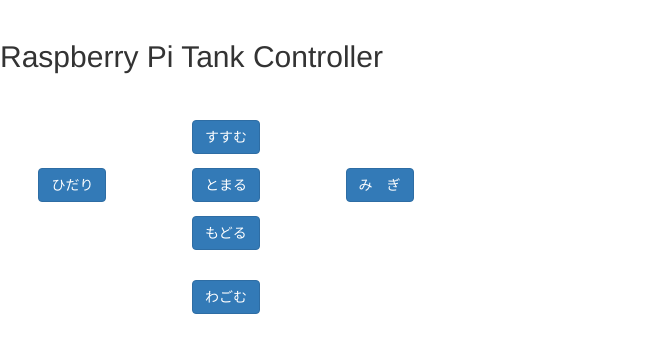
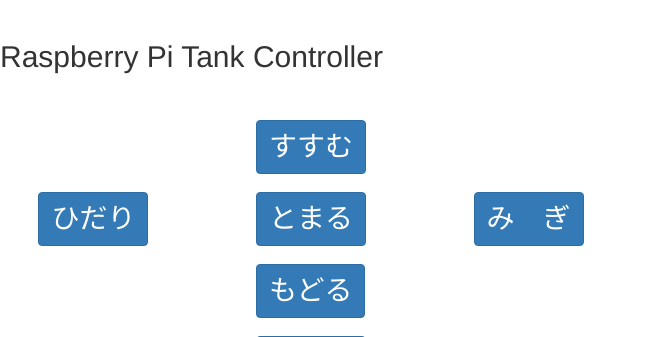
Before and after one commit to watarium/RP_tank, a Flask app: page / in a window 1280 px wide. Shown: the top 337 px of the page, without its empty margins (0-645 px from the left). Run offline with Flask 2, Linux system fonts and the light colour scheme; some libraries are stand-ins or nearby versions.

Commit message:
Change position

```diff
--- a/templates/index.html
+++ b/templates/index.html
@@ -12,15 +12,15 @@
 <body>
       <h2>Raspberry Pi Tank Controller</h2>
       <form action="/motor" method="post">
-          <button type="submit" name="action" value="forward" style="position: absolute; left: 15%; top: 15%" class="btn btn-primary">すすむ</button>
-          <button type="submit" name="action" value="left" style="position: absolute; left: 3%; top: 21%" class="btn btn-primary">ひだり</button>
-          <button type="submit" name="action" value="stop" style="position: absolute; left: 15%; top: 21%" class="btn btn-primary">とまる</button>
-          <button type="submit" name="action" value="right" style="position: absolute; left: 27%; top: 21%" class="btn btn-primary">み　ぎ</button>
-          <button type="submit" name="action" value="back" style="position: absolute; left: 15%; top: 27%" class="btn btn-primary">もどる</button>
-          <button type="submit" name="action" value="shot" style="position: absolute; left: 15%; top: 35%" class="btn btn-primary">わごむ</button>
+          <button type="submit" name="action" value="forward" style="font-size: 200%; position: absolute; left: 20%; top: 15%" class="btn btn-primary">すすむ</button>
+          <button type="submit" name="action" value="left" style="font-size: 200%; position: absolute; left: 3%; top: 24%" class="btn btn-primary">ひだり</button>
+          <button type="submit" name="action" value="stop" style="font-size: 200%; position: absolute; left: 20%; top: 24%" class="btn btn-primary">とまる</button>
+          <button type="submit" name="action" value="right" style="font-size: 200%; position: absolute; left: 37%; top: 24%" class="btn btn-primary">み　ぎ</button>
+          <button type="submit" name="action" value="back" style="font-size: 200%; position: absolute; left: 20%; top: 33%" class="btn btn-primary">もどる</button>
+          <button type="submit" name="action" value="shot" style="font-size: 200%; position: absolute; left: 20%; top: 42%" class="btn btn-primary">わごむ</button>
       </form>
 
-      <img width="70%" height="70%" src="{{url_for('video_feed') }}" style="position: absolute; left: 3%; top: 45%"></img>
+      <img width="70%" height="70%" src="{{url_for('video_feed') }}" style="position: absolute; left: 3%; top: 52%"></img>
 </body>
 
 </html>
```
